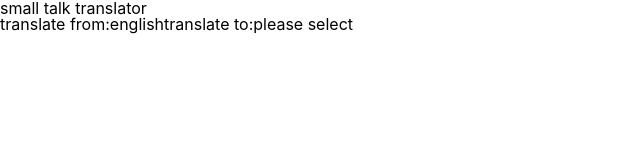
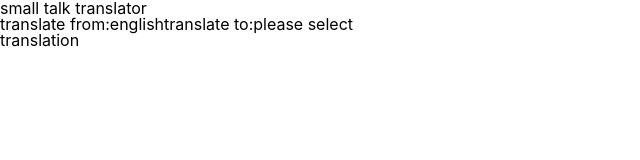
Before and after one commit to ocampco/small-talk, a React (Create React App) app: page /small-talk/en in a window 1280 px wide. Shown: the top 160 px of the page, without its empty margins (0-640 px from the left). Built offline with nearby package versions, Linux system fonts and the light colour scheme.

Commit message:
Create placeholder for translations

```diff
--- a/src/App.tsx
+++ b/src/App.tsx
@@ -1,4 +1,5 @@
 import { Navigate, useParams } from 'react-router-dom';
+import TranslationContainer from './components/TranslationContainer';
 import locales, {
   Locale,
   LOCALE_DEFAULT,
@@ -21,6 +22,7 @@ const App = () => {
       <h1>small talk translator</h1>
       <label>translate from:</label><span>{nativeLocale.display}</span>
       <label>translate to:</label><span>{translationLocale.display}</span>
+      <TranslationContainer />
     </>
   );
 };
--- /dev/null
+++ b/src/components/TranslationContainer.tsx
@@ -0,0 +1,3 @@
+const TranslationContainer = () => <h2>translation</h2>;
+
+export default TranslationContainer;
```
